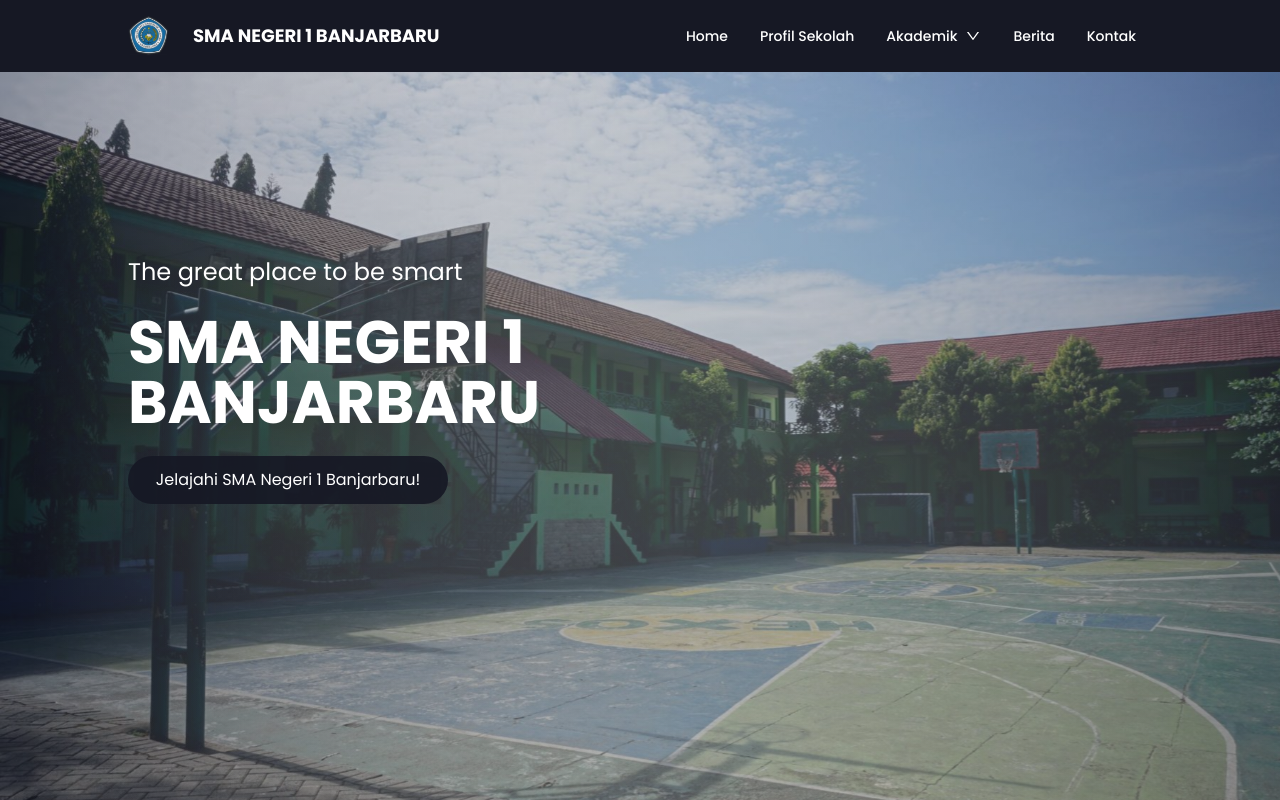
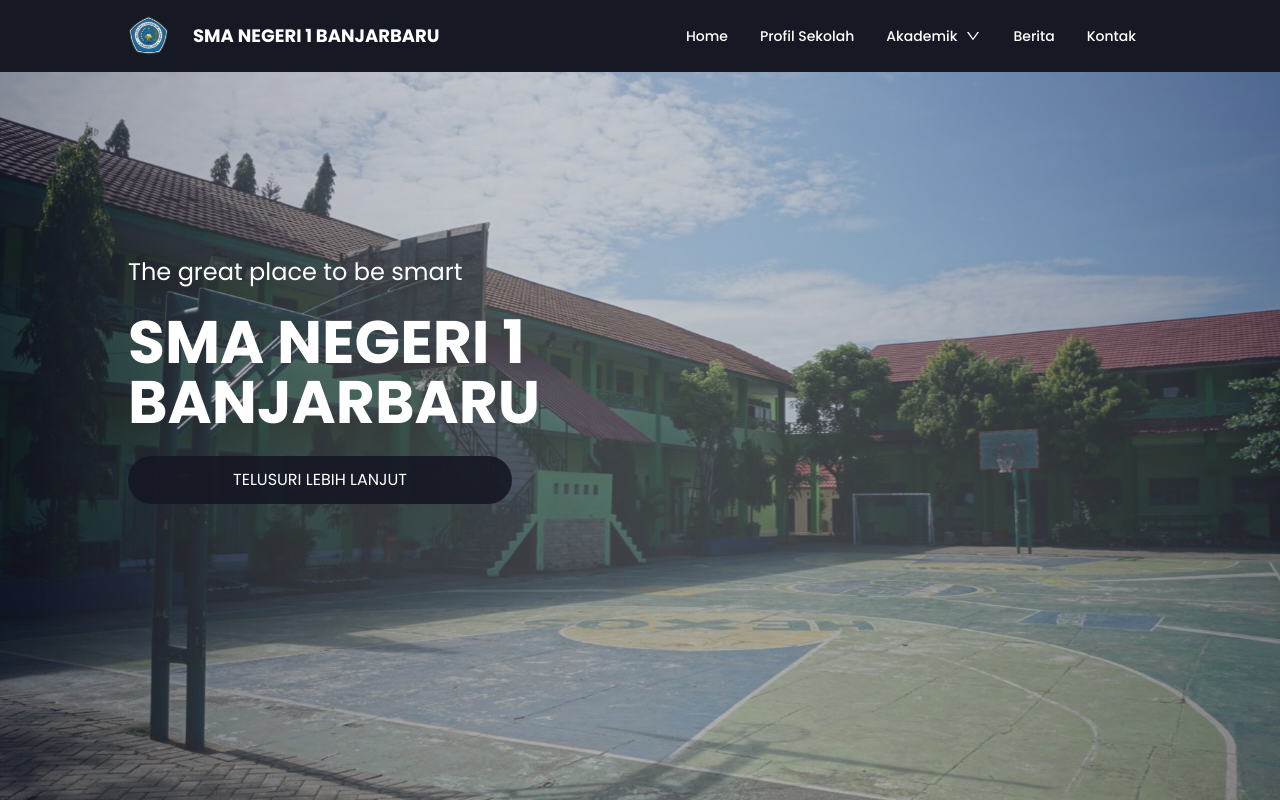
Before and after one commit to ScaferuZ/smansa, a React (Create React App) app: page / in a window 1280 px wide. Built offline with nearby package versions, Linux system fonts and the light colour scheme.

Commit message:
hero component done

```diff
--- a/src/components/Hero.js
+++ b/src/components/Hero.js
@@ -9,14 +9,15 @@
         <h1 className="font-bold text-6xl">
           SMA NEGERI 1 <br /> BANJARBARU
         </h1>
+        <div className="flex flex-col space-y-5 items-center float-left">
           <Button
             type="button"
             buttonStyle="btn--primary"
             buttonSize="btn--medium"
           >
-          {" "}
-          Jelajahi SMA Negeri 1 Banjarbaru!
+            TELUSURI LEBIH LANJUT
           </Button>
+        </div>
       </div>
     </div>
   );
--- a/src/index.css
+++ b/src/index.css
@@ -55,7 +55,7 @@
 }
 
 .btn--medium {
-  @apply px-6 py-3 text-base w-80;
+  @apply px-6 py-3 text-base w-96;
 }
 
 .btn--small {
```
Lines whose indentation alone changed are shown as unchanged.
